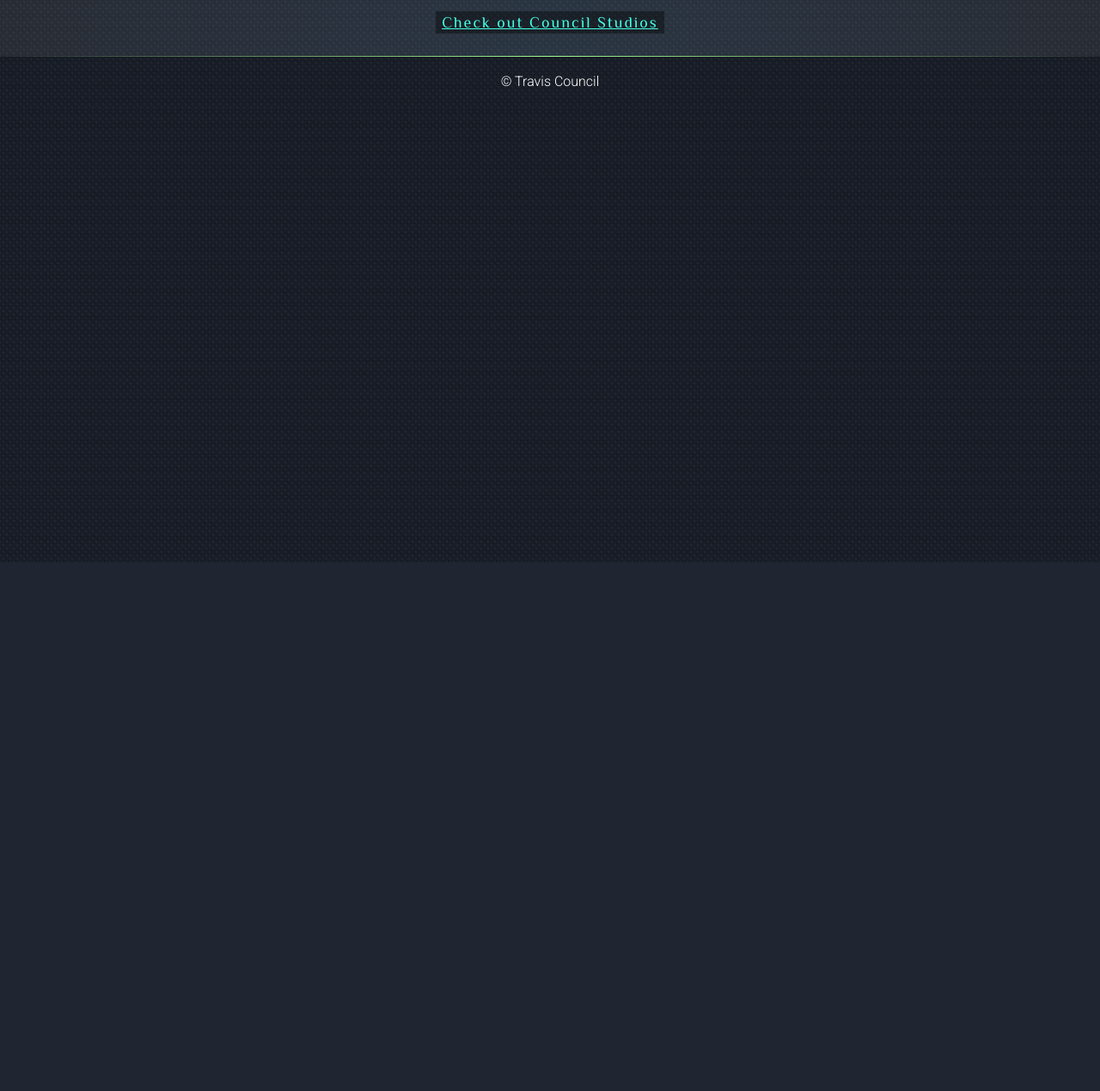
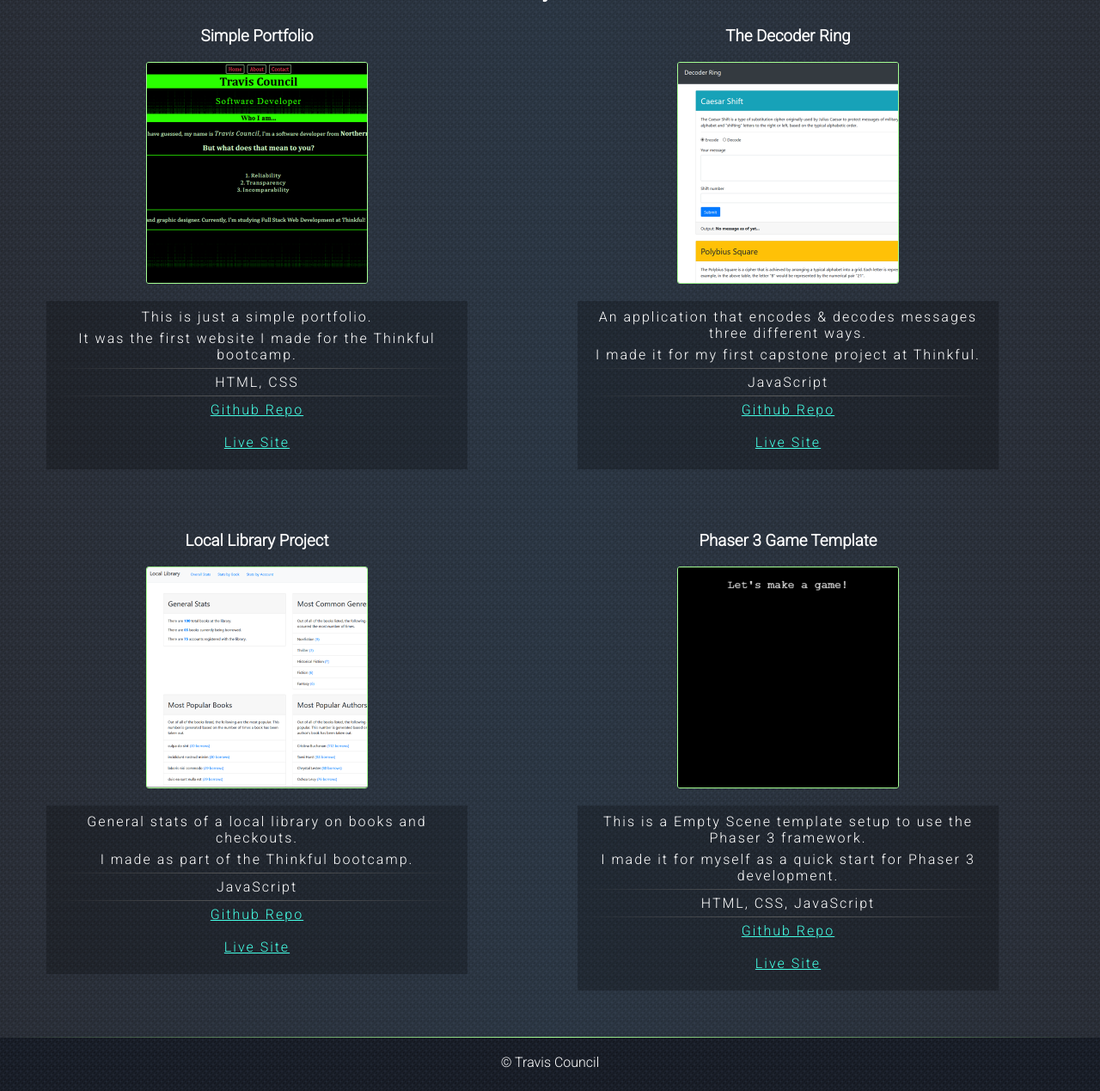
Before and after one commit to tcouncil/ResponsivePortfolio, a plain HTML site: page projects.html in a window 1280 px wide. Shown: the part 146-1415 px from the top of the page at 86% size. Before the commit the page ends 800 px from the top, so only its background shows below. Drawn offline with Linux system fonts and the light colour scheme.

Commit message:
fixed up projects

```diff
--- a/projects.html
+++ b/projects.html
@@ -26,8 +26,78 @@
     </header>
     <hr class="goldTrans">
     <main>
-        <h3>I'm currently developing my website.</h3><br>
-        <a class="hLight" href="http://councilstudios.com/" target="_blank">Check out Council Studios</a><br><br>
+        <h2>Projects</h2>
+
+
+        <div class="group" style="padding: 12px;">
+            <div class="item" style="margin: 16px;">
+                <h3>Simple Portfolio</h3><br>
+                <a href="https://tcouncil.github.io/SimplePortfolio/index.html" target="_blank"><img
+                        src="images/project-simple.png" alt="Simple Protfolio" style="margin: 0;"></a><br>
+                <div class="pLight" style="margin: 16px;">
+                    <p style="margin-top: 6px;">This is just a simple portfolio.</p>
+                    <p style="margin-top: 6px;">It was the first website I made for the Thinkful bootcamp.</p>
+                    <hr style="margin-top: 6px; margin-bottom: 6px;">
+                    <p>HTML, CSS</p>
+                    <hr style="margin-top: 6px; margin-bottom: 6px;">
+                    <a href="https://github.com/tcouncil/SimplePortfolio" target="_blank">Github Repo</a><br><br>
+                    <a href="https://tcouncil.github.io/SimplePortfolio/index.html" target="_blank">Live
+                        Site</a><br><br>
+                </div>
+            </div>
+            <div class="item" style="margin: 16px;">
+                <h3>The Decoder Ring</h3><br>
+                <a href="https://tcouncil.github.io/decoder/index.html" target="_blank"><img
+                        src="images/project-decoder.png" alt="Simple Protfolio" style="margin: 0;"></a><br>
+                <div class="pLight" style="margin: 16px;">
+                    <p style="margin-top: 6px;">An application that encodes & decodes messages three different ways.</p>
+                    <p style="margin-top: 6px;">I made it for my first capstone project at Thinkful.</p>
+                    <hr style="margin-top: 6px; margin-bottom: 6px;">
+                    <p>JavaScript</p>
+                    <hr style="margin-top: 6px; margin-bottom: 6px;">
+                    <a href="https://tcouncil.github.io/decoder/index.html" target="_blank">Github Repo</a><br><br>
+                    <a href="https://tcouncil.github.io/decoder/index.htmll" target="_blank">Live
+                        Site</a><br><br>
+                </div>
+            </div>
+
+        </div>
+        <div class="group" style="padding: 12px;">
+            <div class="item" style="margin: 16px;">
+                <h3>Local Library Project</h3><br>
+                <a href="https://tcouncil.github.io/project-local-library/public/index.html" target="_blank"><img
+                        src="images/project-library.png" alt="Simple Protfolio" style="margin: 0;"></a><br>
+                <div class="pLight" style="margin: 16px;">
+                    <p style="margin-top: 6px;">General stats of a local library on
+                        books and checkouts.</p>
+                        <p style="margin-top: 6px;">I made as part of the Thinkful bootcamp.</p>
+                    <hr style="margin-top: 6px; margin-bottom: 6px;">
+                    <p>JavaScript</p>
+                    <hr style="margin-top: 6px; margin-bottom: 6px;">
+                    <a href="https://github.com/tcouncil/project-local-library" target="_blank">Github Repo</a><br><br>
+                    <a href="https://tcouncil.github.io/project-local-library/public/index.html" target="_blank">Live
+                        Site</a><br><br>
+                </div>
+            </div>
+            <div class="item" style="margin: 16px;">
+                <h3>Phaser 3 Game Template</h3><br>
+                <a href="https://tcouncil.github.io/phaser-3.51-base/" target="_blank"><img
+                        src="images/project-phaser.png" alt="Simple Protfolio" style="margin: 0;"></a><br>
+                <div class="pLight" style="margin: 16px;">
+                    <p style="margin-top: 6px;">This is a Empty Scene template setup to use the Phaser 3 framework.</p>
+                    <p style="margin-top: 6px;">I made it for myself as a quick start for Phaser 3 development.</p>
+                    <hr style="margin-top: 6px; margin-bottom: 6px;">
+                    <p>HTML, CSS, JavaScript</p>
+                    <hr style="margin-top: 6px; margin-bottom: 6px;">
+                    <a href="https://github.com/tcouncil/phaser-3.51-base" target="_blank">Github Repo</a><br><br>
+                    <a href="https://tcouncil.github.io/phaser-3.51-base/" target="_blank">Live
+                        Site</a><br><br>
+                </div>
+            </div>
+
+        </div>
+
+
 
     </main>
     <footer>
--- a/style.css
+++ b/style.css
@@ -86,7 +86,7 @@ section.contactForm {
 hr {
     border: 0;
     height: 1px;
-    background-image: linear-gradient(to right, rgba(90, 90, 90, 0.2), rgb(0, 0, 0), rgba(90, 90, 90, 0.2));
+    background-image: linear-gradient(to right, rgba(0, 0, 0, 0), rgb(94, 94, 94), rgba(0, 0, 0, 0));
 }
 
 hr.whiteTrans {
@@ -94,7 +94,6 @@ hr.whiteTrans {
     height: 1px;
     background-image: linear-gradient(to right, rgba(90, 90, 90, 0.2), rgb(255, 255, 255), rgba(90, 90, 90, 0.2));
 }
-
 hr.goldTrans {
     border: 0;
     height: 1px;
@@ -170,6 +169,13 @@ footer {
     padding-right: 7px;
     padding-left: 7px;
     font-family: 'Philosopher', sans-serif;
+}
+.pLight {
+    background-color: rgba(0, 0, 0, 0.233);
+    letter-spacing: 2px;
+    padding: 3px;
+    padding-right: 7px;
+    padding-left: 7px;
 }
 
 .contactFormBorder {
```
Also changed, not shown: about-me.html (+1 -1 lines), images/project-decoder.png (added), images/project-library.png (added), images/project-phaser.png (added), images/project-simple.png (added).
